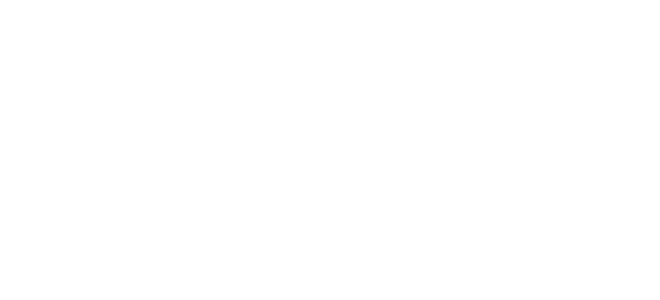
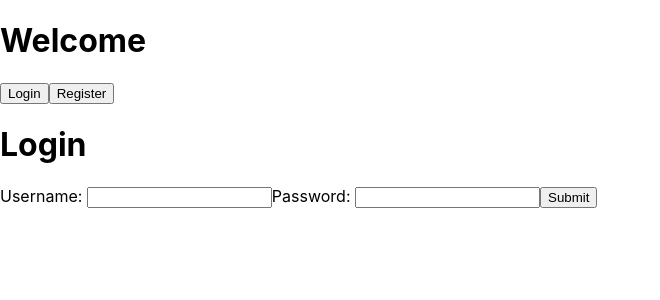
Before and after one commit to neelb99/testsystem, a React (Create React App) app in the folder client/: page / in a window 1280 px wide. Shown: the top 300 px of the page, without its empty margins (0-660 px from the left). Built offline with nearby package versions, Linux system fonts and the light colour scheme.

Commit message:
basic login system

```diff
--- a/client/src/App.js
+++ b/client/src/App.js
@@ -1,9 +1,13 @@
 import React from 'react';
+import Landing from './Components/Landing.component';
+import {BrowserRouter, Route} from 'react-router-dom';
 
 function App() {
   return (
-    <div className="App">
-    </div>
+    <BrowserRouter>
+      <Route exact path = '/' component={Landing}></Route>
+      <Route exact path = '/home'></Route>
+    </BrowserRouter>
   );
 }
 
--- /dev/null
+++ b/client/src/Components/Landing.component.js
@@ -0,0 +1,36 @@
+import React,{useState,useEffect} from 'react';
+import LandingForm from './LandingForm.component';
+
+const Landing = ()=>{
+    // Load the page only if this is true
+    const [loaded,setLoaded] = useState(false);
+
+    // Check if the user is already logged in, if not set loaded to true else redirect the user
+    useEffect(()=>{
+        const username = sessionStorage.getItem('username');
+        if(username!==null)
+            window.location = '/home';
+        else
+            setLoaded(true);
+    },[])
+
+    // Load the page is loaded is true (if user is not logged in)
+    const loadPage = ()=>{
+        if(loaded){
+            return(
+                <React.Fragment>
+                    <h1>Welcome</h1>
+                    <LandingForm />
+                </React.Fragment>
+            );
+        }
+    }
+
+    return(
+        <React.Fragment>
+            {loadPage()}
+        </React.Fragment>
+    );
+}
+
+export default Landing;
--- /dev/null
+++ b/client/src/Components/LandingForm.component.js
@@ -0,0 +1,127 @@
+import React,{useState} from 'react';
+import axios from 'axios';
+
+const Landingform = ()=>{
+    // To switch between login and register forms
+    const [formType, setFormType] = useState('login');
+    // To get the current value of username and password from the form
+    const [username,setUsername] = useState('');
+    const [password,setPassword] = useState('');
+    // To display errors based on the response from the server
+    const [error,setError] = useState('');
+    const [displayError, setDisplayError] = useState('none');
+
+    // Update username and password on change
+    const onChangeUsername = e=>{
+        setUsername(e.target.value);
+    }
+
+    const onChangePassword = e=>{
+        setPassword(e.target.value);
+    }
+
+    // Method to be executed when the user tries to login, sends a post request to server and performs actions based on response (check userRouter)
+    const login = e=>{
+        e.preventDefault();
+        setError('');
+        setDisplayError('none');
+        const user = {
+            username: username,
+            password : password
+        }
+        axios.post('/api/users/login',user)
+            .then(res=>{
+                // if the user does not exist
+                if(res.data===null){
+                    setDisplayError('block');
+                    setError("User not found!");
+                }
+                // if the password is wrong
+                else if(res.data==="wrong"){
+                    setDisplayError('block');
+                    setError("Incorrect Password")
+                }
+                // if there is another error
+                else if(res.data==="error"){
+                    setDisplayError('block');
+                    setError("Error");
+                }
+                // if username and password match
+                else{
+                    sessionStorage.setItem('username',res.data.username);
+                    window.location = '/home';
+                }
+            })
+            .catch(()=>console.log("error"));
+    }
+
+    // Method to be executed when the user tries to register, sends a post request to server and performs actions based on response (check userRouter)
+    const register = e=>{
+        e.preventDefault();
+        setError('');
+        setDisplayError('none');
+        const user = {
+            username: username,
+            password : password
+        }
+        axios.post('/api/users/register',user)
+            .then(res=>{
+                // if username already exists
+                if(res.data==="found"){
+                    setDisplayError('block');
+                    setError("User Already Exists!");
+                }
+                // if any other error
+                else if(res.data==="error"){
+                    setDisplayError('block');
+                    setError("Error");
+                }
+                // if registration is successful
+                else{
+                    sessionStorage.setItem('username',res.data.username);
+                    window.location = '/home';
+                }
+            })
+            .catch(()=>console.log("error"));
+    }
+
+    // Method to generate either login or register form based on formType
+    const getForm = ()=>{
+        if(formType==='login'){
+            return(
+                <form onSubmit={login}>
+                    <h1>Login</h1>
+                    Username: <input type="text" value={username} onChange={onChangeUsername}></input>
+                    Password: <input type="password" value={password} onChange={onChangePassword}></input>
+                    <input type="submit"></input>
+                </form>
+            );
+        }
+        else
+            return(
+                <form onSubmit={register}>
+                    <h1>Register</h1>
+                    Username: <input type="text" value={username} onChange={onChangeUsername}></input>
+                    Password: <input type="password" value={password} onChange={onChangePassword}></input>
+                    <input type="submit"></input>
+                </form>
+            );
+    }
+
+    // Styling for error
+    const errorStyle = {
+        display: displayError,
+        color: 'red'
+    }
+
+    return(
+        <React.Fragment>
+            <button onClick={()=>{setFormType('login'); setDisplayError('none')}}>Login</button>
+            <button onClick={()=>{setFormType('Register'); setDisplayError('none')}}>Register</button>
+            <p style={errorStyle}>{error}</p>
+            {getForm()}
+        </React.Fragment>
+    );
+}
+
+export default Landingform;
```
